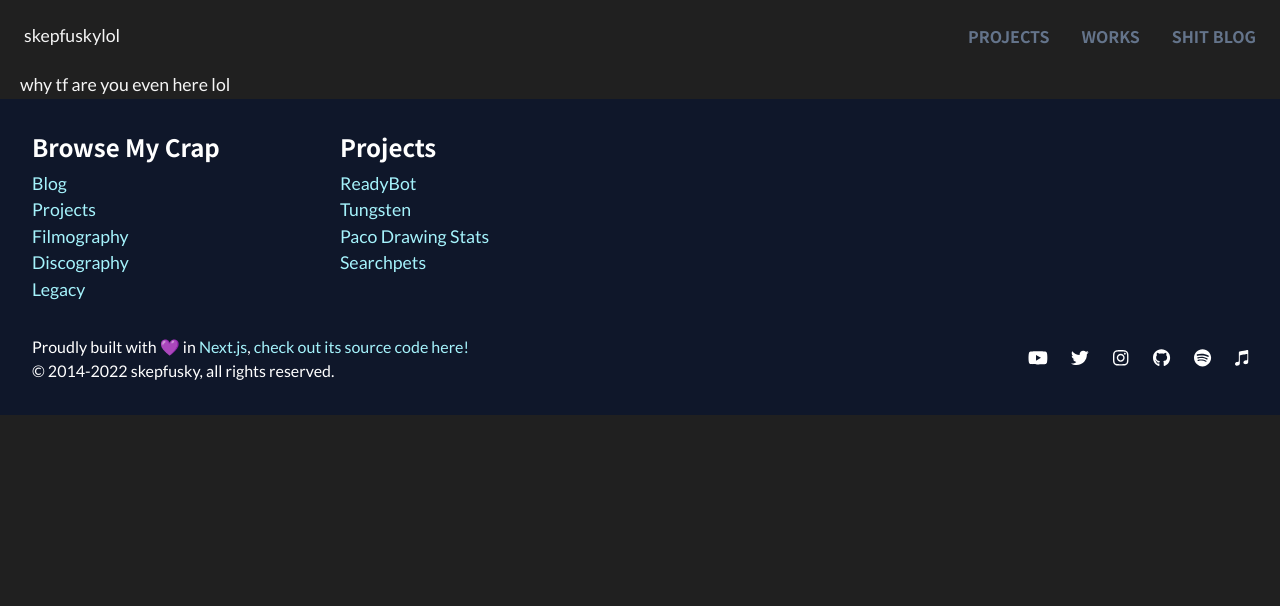
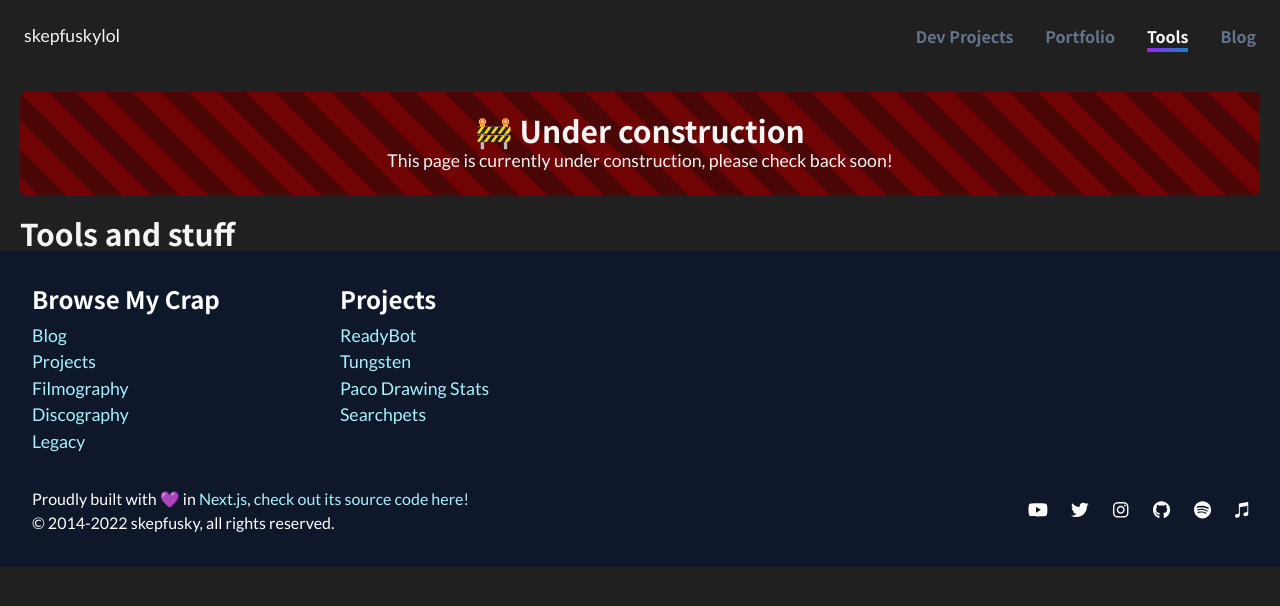
Before and after one commit to kuroji-fusky/kurojifusky.com, a Next.js app: page /tools in a window 1280 px wide. Before the commit this address had no page. Shown: the top 606 px of the page. Built offline with nearby package versions, Linux system fonts and the light colour scheme.

Commit message:
More shit

```diff
--- a/components/Header.tsx
+++ b/components/Header.tsx
@@ -1,7 +1,10 @@
+import { useRouter } from "next/router";
 import Link from "next/link";
 import styles from '../styles/Header.module.scss';
 
 export default function Header() {
+  const router = useRouter();
+
   return (
     <header>
       <div className={styles.wrapper}>
@@ -10,7 +13,7 @@ export default function Header() {
         </div>
         <nav className="flex gap-x-8">
           <div id={styles["nav-item"]}>
-            <span>PROJECTS</span>
+            <span>Dev Projects</span>
             {/* <div id={styles["dropdown-container"]}>
               <div id={styles["dropdown-item"]}>
                 <h4>Shit I made</h4>
@@ -27,9 +30,13 @@ export default function Header() {
               </div>
             </div> */}
           </div>
-          <div id={styles["nav-item"]}>
-            <span>WORKS</span>
-            {/* <div id={styles["dropdown-container"]}>
+          <Link href="/portfolio" passHref>
+            <a
+              id={styles["nav-item"]}
+              className={router.pathname === "/portfolio" ? styles.active : ""}
+            >
+              <span>Portfolio</span>
+              {/* <div id={styles["dropdown-container"]}>
               <div id={styles["dropdown-item"]}>
                 <h4>Shit I made</h4>
                 <ul>
@@ -44,10 +51,22 @@ export default function Header() {
                 </ul>
               </div>
             </div> */}
-          </div>
+            </a>
+          </Link>
+          <Link href="/tools" passHref>
+            <a
+              id={styles["nav-item"]}
+              className={router.pathname === "/tools" ? styles.active : ""}
+            >
+              <span>Tools</span>
+            </a>
+          </Link>
           <Link href="/blog" passHref>
-            <a id={styles["nav-item"]}>
-              <span>SHIT BLOG</span>
+            <a
+              id={styles["nav-item"]}
+              className={router.pathname === "/blog" ? styles.active : ""}
+            >
+              <span>Blog</span>
             </a>
           </Link>
         </nav>
--- a/pages/blog/index.tsx
+++ b/pages/blog/index.tsx
@@ -1,7 +1,15 @@
+import BaseSEO from "../../components/BaseSEO";
+import UnderConstruction from "../../components/UnderConstruction"
+
 export default function BlogLol() {
   return (
     <div>
+      <BaseSEO
+        title={"Blog"}
+        description={"skepfusky's depressing blog lol"}
+      />
+      <UnderConstruction />
       <h2>B l o g s a a a a a a a a a</h2>
     </div>
-  )
+  );
 }
--- a/pages/index.tsx
+++ b/pages/index.tsx
@@ -1,6 +1,5 @@
 /* eslint-disable @next/next/no-img-element */
 import Link from "next/link";
-import Head from "next/head";
 import { BaseSEOLanding } from "../components/BaseSEO";
 import ProjectCard, { ProjectCardSkeleBoi } from "../components/cards/ProjectCard";
 import styles from "../styles/Layout.module.scss";
@@ -8,7 +7,7 @@ import styles from "../styles/Layout.module.scss";
 export default function Home() {
   const skills = [
     "Full-stack web development",
-    "UI/UX Design",
+    "Web and UI/UX Design",
     "Indie music artist",
     "Filmmaker",
     "Novice VFX artist",
--- /dev/null
+++ b/pages/portfolio/index.tsx
@@ -0,0 +1,9 @@
+import BaseSEO from "../../components/BaseSEO";
+
+export default function Portfolio() {
+  return(
+    <>
+      <BaseSEO title="Portfolio" description="skepfusky's portfolio" />
+    </>
+  )
+};
--- /dev/null
+++ b/pages/tools.tsx
@@ -0,0 +1,17 @@
+import BaseSEO from "../components/BaseSEO";
+import UnderConstruction from "../components/UnderConstruction";
+
+export default function ToolsPage() {
+  return (
+    <>
+      <BaseSEO
+        title={"Tools"}
+        description={
+          "skepfusky's tech stack and other technologies skepfusky uses for his depressing life"
+        }
+      />
+      <UnderConstruction />
+      <h2>Tools and stuff</h2>
+    </>
+  );
+};
--- a/styles/Header.module.scss
+++ b/styles/Header.module.scss
@@ -5,6 +5,15 @@
     font-family: "Noto Sans KR", sans-serif;
     @apply font-black text-base;
   }
+}
+
+@mixin itemActive($pos: right) {
+  content: "";
+  @apply absolute top-[3rem] left-0 right-0 h-1;
+  background: linear-gradient(90deg, rgb(155, 33, 255) 0%, rgba(20, 163, 255, 0.75) 40%, #0000 50%, #0000 100%);
+  background-size: 250%;
+  background-position: $pos;
+  transition: background-position 300ms ease;
 }
 
 #nav-item {
@@ -19,16 +28,21 @@
   }
 
   &::before {
-    content: "";
-    @apply absolute top-[3rem] left-0 right-0 h-1;
-    background: linear-gradient(90deg, rgb(155, 33, 255) 0%, rgba(20, 163, 255, 0.75) 40%, #0000 50%, #0000 100%);
-    background-size: 250%;
-    background-position: right;
-    transition: background-position 300ms ease;
+    @include itemActive();
   }
 
   &:hover::before {
     background-position: left;
+  }
+
+  &.active {
+    span {
+      @apply text-slate-50;
+    }
+
+    &::before {
+      @include itemActive(left);
+    }
   }
 }
 
```
